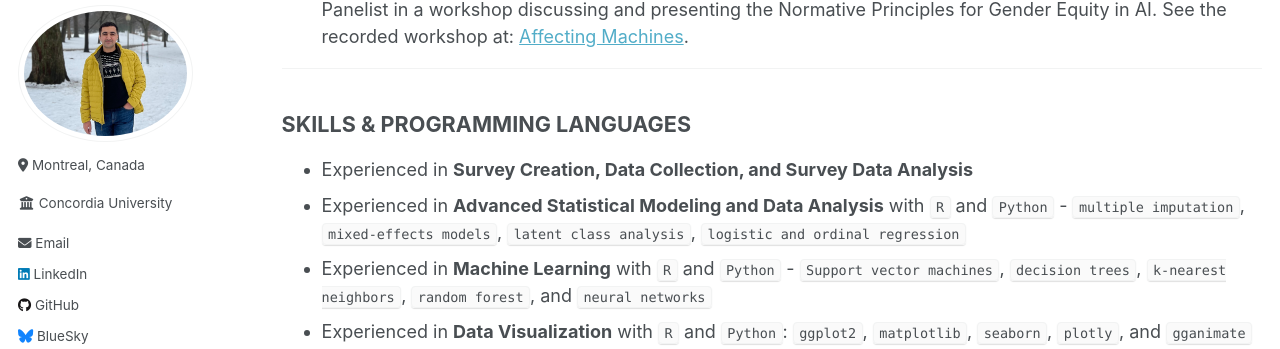
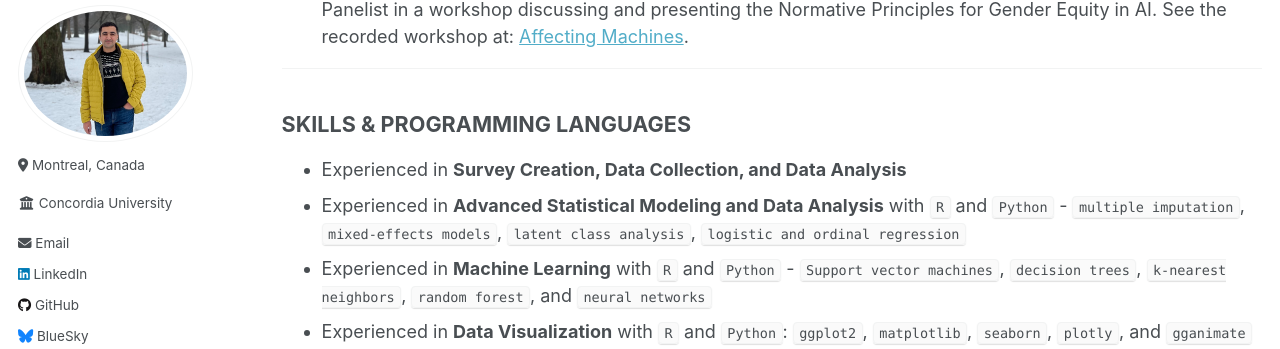
Before and after one commit to Mohsnmonji/mohsnmonji.github.io, a Jekyll site: the page built from _pages/Curriculum Vitae.md, in a window 1280 px wide and 900 px high, scrolled down 3198 px. Shown: the part 101-450 px from the top of the window. Built offline with Jekyll 4.4.1, drawn with Linux system fonts in a browser that asks for light colours.

Commit message:
Update Curriculum Vitae.md

```diff
--- a/_pages/Curriculum Vitae.md
+++ b/_pages/Curriculum Vitae.md
@@ -114,7 +114,7 @@ redirect_from:
 ---
 
 ### **SKILLS & PROGRAMMING LANGUAGES**
-- Experienced in **Survey Creation, Data Collection, and Survey Data Analysis**
+- Experienced in **Survey Creation, Data Collection, and Data Analysis**
 - Experienced in **Advanced Statistical Modeling and Data Analysis** with `R` and `Python` - `multiple imputation`, `mixed-effects models`, `latent class analysis`, `logistic and ordinal regression`
 - Experienced in **Machine Learning** with `R` and `Python` - `Support vector machines`, `decision trees`, `k-nearest neighbors`, `random forest`, and `neural networks`
 - Experienced in **Data Visualization** with `R` and `Python`: `ggplot2`, `matplotlib`, `seaborn`, `plotly`, and `gganimate` for creating static and interactive visualizations
```
